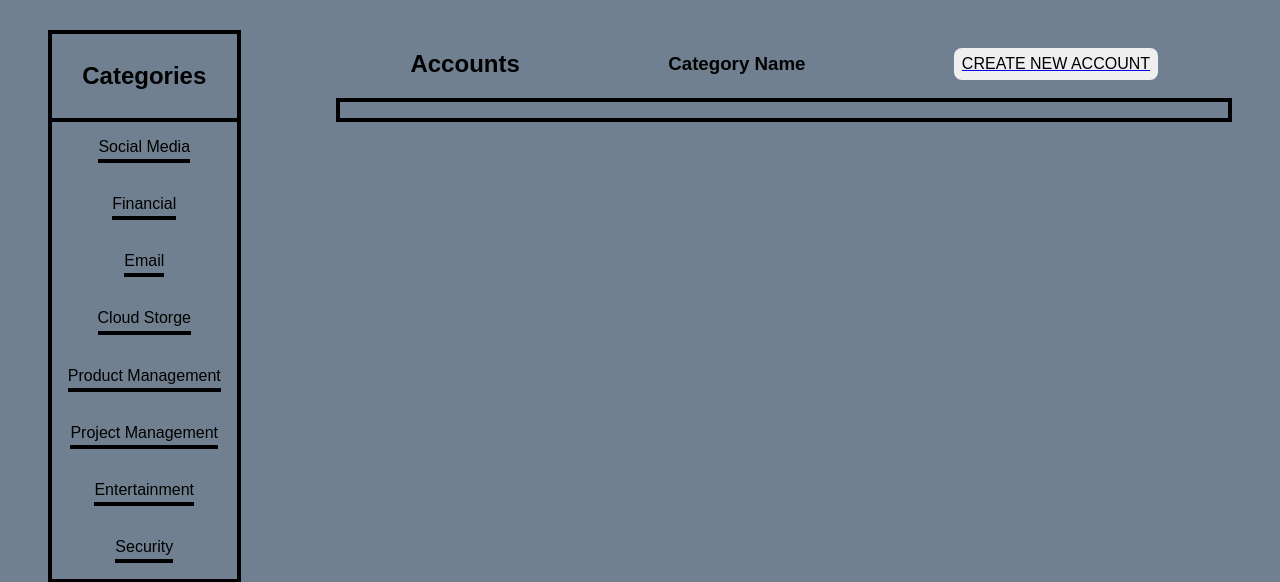
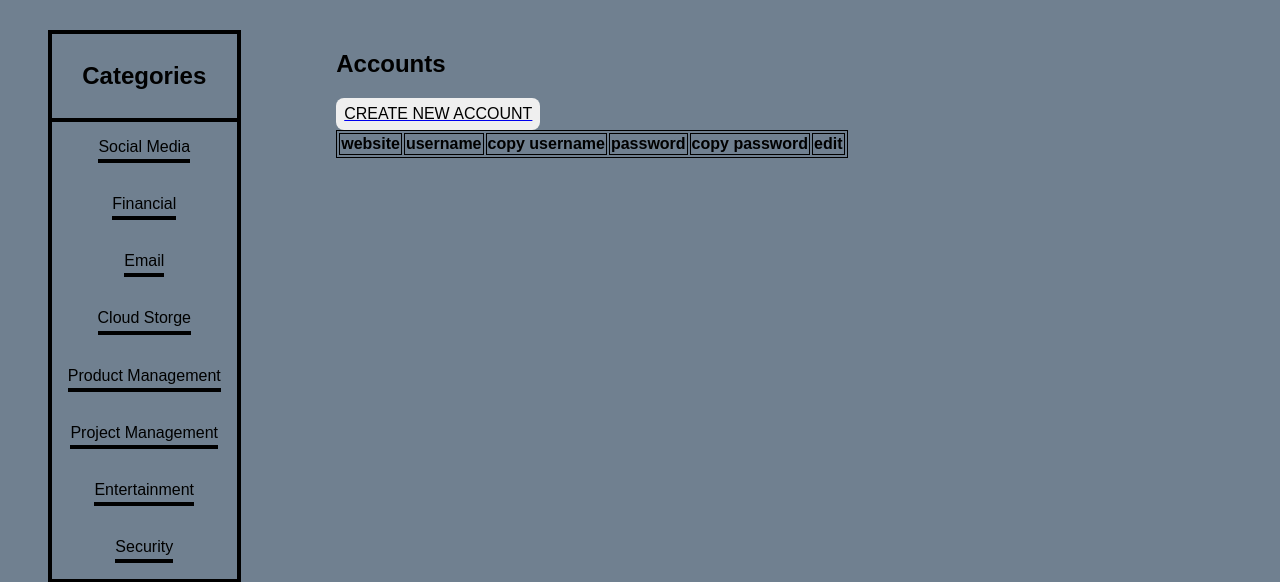
Before and after one commit to creynolds8/Midterm-Project, a Node server app: page /accounts/ in a window 1280 px wide. Shown: the part 120-702 px from the top of the page. Run offline with Node 20, Linux system fonts and the light colour scheme; data that the repository does not hold is empty; style sheets or scripts are compiled from the project's sources.

Commit message:
add table to align website elements in each row

```diff
--- a/public/scripts/create-account-element.js
+++ b/public/scripts/create-account-element.js
@@ -1,7 +1,6 @@
 
-const copyText = function (id) {
-  const paragraph = document.getElementById(id);
-  const textToCopy = paragraph.textContent;
+const copyText = function (textToCopy) {
+
   navigator.clipboard.writeText(textToCopy)
     .then(() => {
       console.log("Text copied to clipboard successfully!");
@@ -13,20 +12,15 @@ const copyText = function (id) {
 
   const createAccountElement = function (account) {
     const newAccount = $(`
-    <article>
-    <table>
+
     <tr>
-    <td>
-    <p>${account.website_name}</p>
-    <p id="${account.username}">${account.username}</p>
-    <button onclick="copyText('${account.username}')" class="account-button">Copy username</button>
-    <p id="${account.password}">${account.password}</p>
-    <button onclick="copyText('${account.password}')" class="account-button">Copy password</button>
-    <button onclick="location.href='accounts/${account.id}';" class="account-button">Edit</button>
-    </td>
-    </tr>
-    </table>
-    </article>
+    <th>${account.website_name}</th>
+    <th>${account.username}</th>
+    <th><button onclick="copyText('${account.username}')" class="account-button">Copy username</button></th>
+    <th>${account.password}</th>
+    <th>    <button onclick="copyText('${account.password}')" class="account-button">Copy password</button></th>
+    <th><button onclick="location.href='accounts/${account.id}';" class="account-button">Edit</button></th>
+  </tr>
     `);
     return newAccount;
   };
--- a/styles/accounts.scss
+++ b/styles/accounts.scss
@@ -72,11 +72,6 @@ article {
   cursor: pointer;
 }
 
-table {
-  width: 100%;
+table, th, td {
+  border: 1px solid black;
 }
-
-tr {
-  display:flex;
-  flex-direction: row;
-}
--- a/views/accounts.ejs
+++ b/views/accounts.ejs
@@ -42,17 +42,25 @@
     <p>Security</p>
   </section>
   <section class="main-accounts">
-    <span>
+
       <h2>Accounts</h2>
-      <% if (true) { %>
-        <h3>Category Name</h3>
-        <% } %>
       <a href="/createnewaccount">
         <button class="account-button">CREATE NEW ACCOUNT</button>
       </a>
-    </span>
-    <div id="accounts">
-    </div>
+
+    <table>
+      <thead>
+        <tr>
+          <th>website</th>
+          <th>username</th>
+          <th>copy username</th>
+          <th>password</th>
+          <th>copy password</th>
+          <th>edit</th>
+        </tr>
+      </thead>
+      <tbody id="accounts"></tbody>
+    </table>
   </section>
 </div>
 </body>
```
